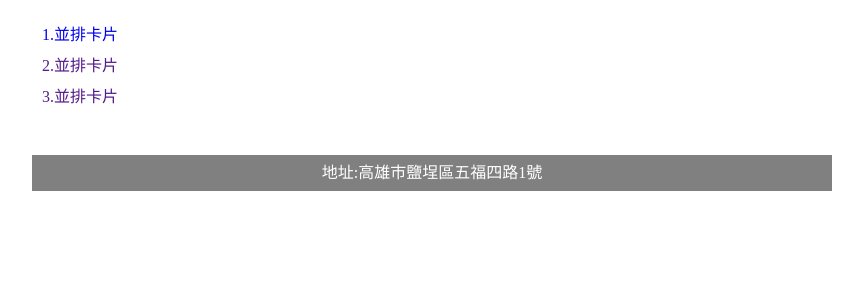
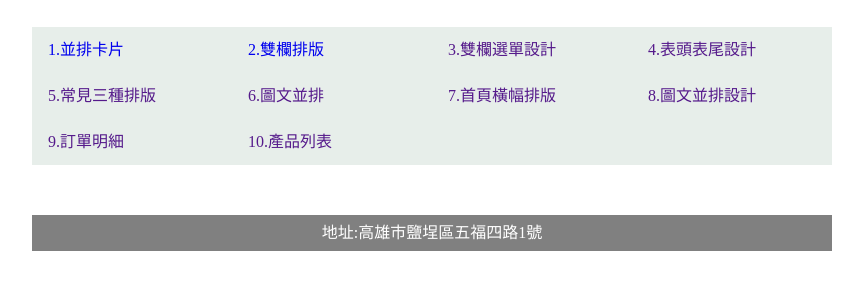
Before and after one commit to GinaTung/2022REV-homework, a plain HTML site: page 20220418/index.html in a window 1280 px wide. Shown: the part 66-356 px from the top of the page, without its empty margins (208-1071 px from the left). Drawn offline with Linux system fonts and the light colour scheme.

Commit message:
20220418

```diff
--- a/20220418/css/style.css
+++ b/20220418/css/style.css
@@ -65,14 +65,22 @@ table {
     margin: 10px;
 }
 .content{
-    margin: 30px 10px 50px 10px;
+    margin: 30px 0px 50px 0px;
+    background: #e7eeea;
+}
+.course{
+    display: flex;
+    flex-wrap: wrap;
 }
 .course li{
-    margin: 15px 0;
+    margin: 15px 0px;
+    width: 200px;
+
 }
 .course li a{
     display: block;
     text-decoration: none;
+    text-indent: 16px;
 }
 .footer{
     background: gray;
--- a/20220418/css/style01.css
+++ b/20220418/css/style01.css
@@ -48,7 +48,7 @@ table {
 }
 .wrap{
     margin:0 auto;
-    width: 1166px;
+    width: 1165px;
 }
 .header{
     display: flex;
@@ -72,7 +72,7 @@ table {
     justify-content: space-between;
 }
 .card-item{
-    width: 375px;
+    width: 373px;
     border: 1px solid #e7eeea;
 }
 .card-item h2{
@@ -81,7 +81,7 @@ table {
     background: #e7eeea;
 }
 .item{
-    padding: 30px;
+    padding: 30px 30px 80px 30px;
 }
 .item h3{
     margin-bottom: 30px;
--- a/20220418/index.html
+++ b/20220418/index.html
@@ -10,9 +10,9 @@
 <body>
     <div class="wrap">
         <div class="header">
-            <a href="#"><img src="images/logo.png" alt="六腳"></a>
+            <a href="index.html"><img src="images/logo.png" alt="六腳"></a>
             <ul class="menu">
-                <li><a href="#">首頁</a></li>
+                <li><a href="index.html">首頁</a></li>
                 <li><a href="#">常見問題</a></li>
                 <li><a href="#">聯繫我們</a></li>
             </ul>
@@ -20,11 +20,15 @@
         <div class="content">
             <ul class="course">
                 <li><a href="index01.html">1.並排卡片</a></li>
-                <li><a href="">2.並排卡片</a></li>
-                <li><a href="">3.並排卡片</a></li>
-                <li><a href=""></a></li>
-                <li><a href=""></a></li>
-                <li><a href=""></a></li>
+                <li><a href="/2022上課作業(複習)/2022REV-homework/20220419/index02.html">2.雙欄排版</a></li>
+                <li><a href="">3.雙欄選單設計</a></li>
+                <li><a href="">4.表頭表尾設計</a></li>
+                <li><a href="">5.常見三種排版</a></li>
+                <li><a href="">6.圖文並排</a></li>
+                <li><a href="">7.首頁橫幅排版</a></li>
+                <li><a href="">8.圖文並排設計</a></li>
+                <li><a href="">9.訂單明細</a></li>
+                <li><a href="">10.產品列表</a></li>
             </ul>
         </div>
         <div class="footer">
```
Also changed, not shown: 20220418/index01.html (+1 -1 lines), 3 other files.
